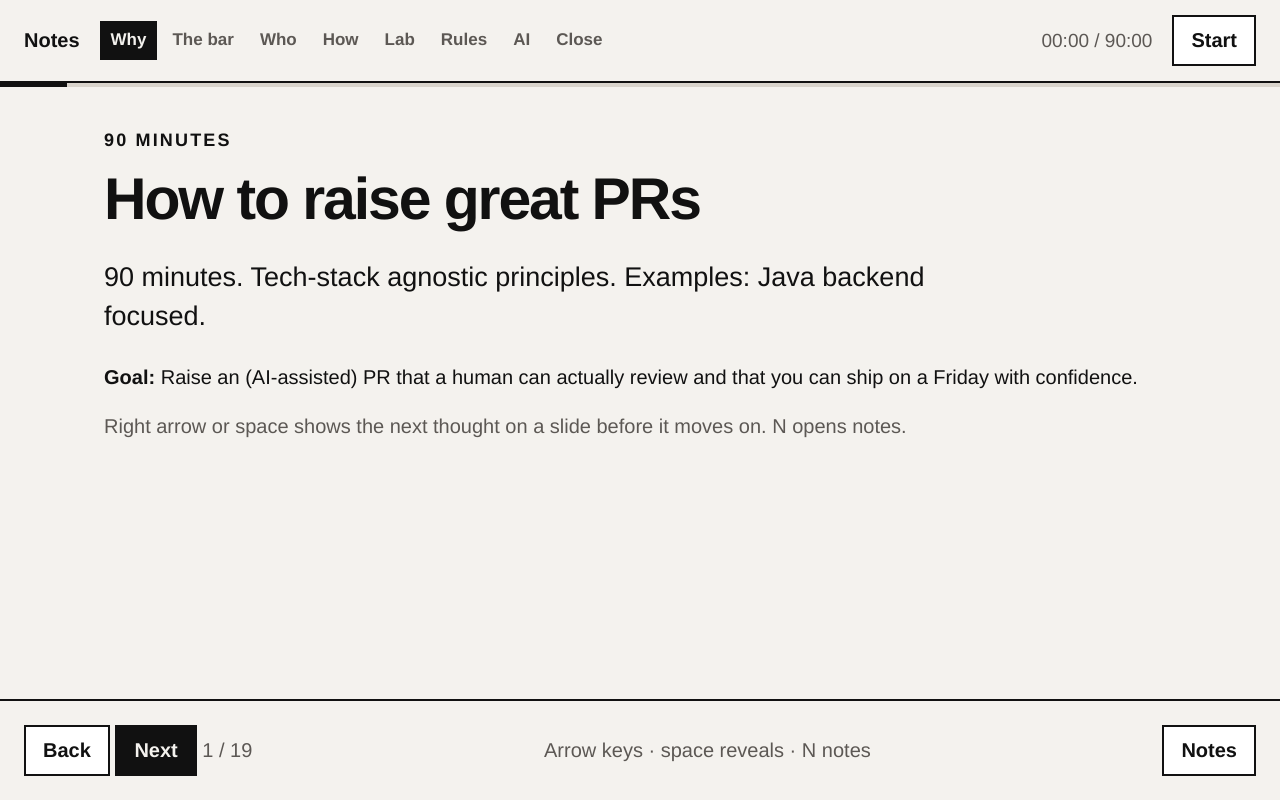
After one commit to atul-kumar-prajapati/pr-excellence-blueprint, a Spring Boot app: page /present.html in a window 1280 px wide. The commit adds this page. Run offline with Spring Boot 4, Linux system fonts and the light colour scheme.

Commit message:
docs: add Present on the notes page, same copy with slide reveals
Keep the notepad as the landing page. Present opens the session
flow with arrows and space, using the current notes text.

Co-authored-by: Cursor <cursoragent@cursor.com>

```diff
--- /dev/null
+++ b/src/main/resources/static/present.html
@@ -0,0 +1,327 @@
+<!DOCTYPE html>
+<html lang="en">
+<head>
+  <meta charset="UTF-8" />
+  <meta name="viewport" content="width=device-width, initial-scale=1" />
+  <title>How to raise great PRs · present</title>
+  <link rel="stylesheet" href="v2/css/session.css" />
+</head>
+<body>
+  <div class="frame">
+    <header class="topbar">
+      <a class="brand" href="notes.html">Notes</a>
+      <nav class="agenda" aria-label="Agenda">
+        <a href="#slide-1" data-segment="why">Why</a>
+        <a href="#slide-4" data-segment="bar">The bar</a>
+        <a href="#slide-7" data-segment="who">Who</a>
+        <a href="#slide-10" data-segment="anatomy">How</a>
+        <a href="#slide-13" data-segment="lab">Lab</a>
+        <a href="#slide-16" data-segment="principles">Rules</a>
+        <a href="#slide-17" data-segment="ai">AI</a>
+        <a href="#slide-18" data-segment="close">Close</a>
+      </nav>
+      <div class="clock" id="clock">00:00 / 90:00</div>
+      <button class="btn" id="toggle-clock">Start</button>
+    </header>
+    <div class="progress"><span id="progress-bar"></span></div>
+
+    <div class="layout">
+      <main class="stage">
+
+        <section class="slide" data-segment="why">
+          <p class="kicker">90 minutes</p>
+          <h1>How to raise great PRs</h1>
+          <p class="lead">90 minutes. Tech-stack agnostic principles. Examples: Java backend focused.</p>
+          <p><b>Goal:</b> Raise an (AI-assisted) PR that a human can actually review and that you can ship on a Friday with confidence.</p>
+          <p class="muted">Right arrow or space shows the next thought on a slide before it moves on. N opens notes.</p>
+        </section>
+
+        <section class="slide" data-segment="why">
+          <p class="kicker">1. Why this, now</p>
+          <h1>You used to raise maybe two PRs a week. With an agent, twenty is normal.</h1>
+          <div class="beat is-hidden card">Volume went up. The bar did not move.</div>
+          <div class="beat is-hidden card">In an enterprise, especially on Java, “it works” is not a PR.</div>
+          <div class="beat is-hidden card">It has to last. Stay fast. Stay compliant. Stay maintainable. Stay secure. Basically check the relevant NFRs.</div>
+          <div class="beat is-hidden card">Integrations need to hold. Other people will live with it, so you write for them. You do these today and build a reputation gradually.</div>
+        </section>
+
+        <section class="slide" data-segment="why">
+          <p class="kicker">2. We raised a 5,000-line PR. They said no.</p>
+          <h1>One PR. About five thousand lines.</h1>
+          <ul class="timeline">
+            <li class="beat is-hidden">They said: we cannot merge this.</li>
+            <li class="beat is-hidden">If it went in and failed, you would not even know what broke.</li>
+            <li class="beat is-hidden">They reminded us: CodeWalnut is supposed to be the small-PR shop. Reputation on the line.</li>
+            <li class="beat is-hidden">We split it that night. One around 2,000 lines. Several around 500. Then they signed off.</li>
+          </ul>
+          <p class="takeaway beat is-hidden">A big PR does not save time. It hides the break, and it burns the people who have to merge it.</p>
+        </section>
+
+        <section class="slide" data-segment="bar">
+          <p class="kicker">3. The sentence to remember</p>
+          <h1>A great PR makes the reviewer’s job easy, and is safe to release.</h1>
+          <p class="muted">Hit right arrow. We unpack that one piece at a time.</p>
+        </section>
+
+        <section class="slide" data-segment="bar">
+          <p class="kicker">What makes the reviewer’s job easy?</p>
+          <h1>They can finish it without guessing.</h1>
+          <div class="card">You followed the coding standards. Lint is already green. They are not here to argue about tabs.</div>
+          <div class="beat is-hidden card">You ran the tests, and the tests would fail if the change were wrong.</div>
+          <div class="beat is-hidden card">The Why is in the PR. They can see the purpose without opening Jira.</div>
+          <div class="beat is-hidden card">The production change is small enough to read. Tests can be longer than the code they protect. That is fine. A hard line-count on the whole PR is not the rule. Past a sitting’s worth of behavior change, people skim.</div>
+        </section>
+
+        <section class="slide" data-segment="bar">
+          <p class="kicker">What makes it safe to release?</p>
+          <h1>You already thought about Monday.</h1>
+          <div class="card">Logs and metrics so support can see what happened.</div>
+          <div class="beat is-hidden card">The product owner can tell it actually does what was asked, because you attached test evidence.</div>
+          <div class="beat is-hidden card">If we have to back out, we know how. Often that is just the previous build. Say so when it is more than that.</div>
+          <p class="takeaway beat is-hidden">To know it is safe to release, we have to know who gets hurt and the blast radius.</p>
+        </section>
+
+        <section class="slide" data-segment="who">
+          <p class="kicker">4. Who is this PR for</p>
+          <h1>The usual answer is “the reviewer.” That is not accurate in one sense.</h1>
+          <p class="lead">Not everyone reads your PR. A customer never opens GitHub. They feel the total on the ticket.</p>
+          <p>But there are different stakeholders, at different levels. Each person: why they care, and what they need from you.</p>
+          <p class="muted">Click a name on the next slide.</p>
+        </section>
+
+        <section class="slide" data-segment="who">
+          <p class="kicker">Why they care · what they need</p>
+          <h1>Pick a few. Do not rush all of them.</h1>
+          <div class="grid three">
+            <button type="button" class="who"><strong>Customer</strong><span class="hint muted"><small>Click</small></span><span class="need"><small>Wrong total, lost seat, leaked email. They need the behavior to be right.</small></span></button>
+            <button type="button" class="who"><strong>Product owner</strong><span class="hint muted"><small>Click</small></span><span class="need"><small>Shipped but not what we agreed. They need the acceptance check, with a test attached.</small></span></button>
+            <button type="button" class="who"><strong>Reviewer</strong><span class="hint muted"><small>Click</small></span><span class="need"><small>Asked to approve something they cannot finish. They need a Why they can read without opening Jira, a small behavior change, standards already run, a place to start.</small></span></button>
+            <button type="button" class="who"><strong>Tester</strong><span class="hint muted"><small>Click</small></span><span class="need"><small>Only the happy path was tried. They need failure cases, and an honest “not tested, because…”</small></span></button>
+            <button type="button" class="who"><strong>Frontend</strong><span class="hint muted"><small>Click</small></span><span class="need"><small>JSON field renamed, app breaks on deploy. They need the contract, examples, and a linked PR.</small></span></button>
+            <button type="button" class="who"><strong>Support</strong><span class="hint muted"><small>Click</small></span><span class="need"><small>It broke and the logs are noise. They need a correlation id, not a customer email.</small></span></button>
+            <button type="button" class="who"><strong>On-call / SRE</strong><span class="hint muted"><small>Click</small></span><span class="need"><small>Paged at 3 a.m. They need a rollback that is more than “revert the PR” if a migration already ran.</small></span></button>
+            <button type="button" class="who"><strong>DBA / data</strong><span class="hint muted"><small>Click</small></span><span class="need"><small>Table lock, or reports break. They need the migration plan in the PR.</small></span></button>
+            <button type="button" class="who"><strong>Other teams / clients</strong><span class="hint muted"><small>Click</small></span><span class="need"><small>Their integration died with no notice. They need compatibility, or a version they heard about.</small></span></button>
+            <button type="button" class="who"><strong>Future you</strong><span class="hint muted"><small>Click</small></span><span class="need"><small>Two years later, nobody knows why. They need the why in the PR, not only in Jira, and the ticket or ADR.</small></span></button>
+            <button type="button" class="who"><strong>CEO / security</strong><span class="hint muted"><small>Click</small></span><span class="need"><small>Incident with our name on it. They need authz at the boundary, no secrets, no personal data in logs.</small></span></button>
+            <button type="button" class="who"><strong>The next agent</strong><span class="hint muted"><small>Click</small></span><span class="need"><small>Stale markdown can be problematic. They need the docs updated with the change.</small></span></button>
+          </div>
+        </section>
+
+        <section class="slide" data-segment="who">
+          <p class="kicker">Same backend change, three asks</p>
+          <h1>Write the PR so those people are covered.</h1>
+          <div class="grid three">
+            <div class="card"><h2>Frontend</h2><p>Did you rename a field we already ship?</p></div>
+            <div class="card"><h2>On-call</h2><p>If this pages me, what do I actually do?</p></div>
+            <div class="card"><h2>Product owner</h2><p>Prove the Friday promo is 15%, not “tested locally.”</p></div>
+          </div>
+        </section>
+
+        <section class="slide" data-segment="anatomy">
+          <p class="kicker">5. Habits, then we open a PR</p>
+          <h1>Fill this list. Then open the lab.</h1>
+          <div class="grid two">
+            <div class="card"><strong>Title</strong><p>A stranger knows what changed.</p></div>
+            <div class="card"><strong>Why</strong><p>The reviewer can see the purpose without opening Jira. A ticket link is not a substitute.</p></div>
+            <div class="card"><strong>Tests</strong><p>They would fail if you reverted this.</p></div>
+            <div class="card"><strong>Size</strong><p>A human can review the behavior change. Tests may be longer. That is not a reason to skip them, or to treat a line-count as a hard cap.</p></div>
+            <div class="card"><strong>Non-functionals</strong><p>Durable, fast enough, compliant, observable.</p></div>
+            <div class="card"><strong>Lint</strong><p>Already run. Not a review comment.</p></div>
+            <div class="card"><strong>Evidence</strong><p>Show it, or say you did not run it, with a justified reason.</p></div>
+          </div>
+        </section>
+
+        <section class="slide" data-segment="anatomy">
+          <p class="kicker">Title, in practice · Why, in practice</p>
+          <h1>Say what happened. Then say why, without sending them to Jira.</h1>
+          <div class="grid two">
+            <div class="card">
+              <p><b>Title, tired:</b> “fix discount bug. Tested locally.”</p>
+              <p><b>Title, useful:</b> <code>fix(checkout): round promo discounts to 2dp using HALF_EVEN</code> (use Conventional Commits)</p>
+            </div>
+            <div class="beat is-hidden card">
+              <p><b>Why, tired:</b> “See Jira.”</p>
+              <p><b>Why, useful:</b> Product wants Friday 15% off checkout. Finance agreed 15% of the current booking total. This PR applies that at booking time.</p>
+            </div>
+          </div>
+        </section>
+
+        <section class="slide" data-segment="anatomy">
+          <p class="kicker">How ready is this PR to merge?</p>
+          <h1>Pick 1 to 5.</h1>
+          <div class="card">
+            <p><b>5</b> Merge now.</p>
+            <p><b>4</b> Small comments only. Safe after those.</p>
+            <p><b>3</b> Some risk. You wrote it in the PR. Not a blocker.</p>
+            <p><b>2</b> Must fix before merge.</p>
+            <p><b>1</b> Too big or the approach is wrong. Split it.</p>
+          </div>
+        </section>
+
+        <section class="slide" data-segment="lab">
+          <p class="kicker">6. Lab</p>
+          <h1>Open a real Java PR in this repo. Rank what you find. Give it a score.</h1>
+          <div class="grid two">
+            <div class="card">
+              <h2>Group A</h2>
+              <p><a href="https://github.com/atul-kumar-prajapati/pr-excellence-blueprint/pull/1">PR #1 — promo codes</a></p>
+              <p>The write-up looks finished. Read the money, the tests, and two requests at once on a Friday night.</p>
+            </div>
+            <div class="card">
+              <h2>Group B</h2>
+              <p><a href="https://github.com/atul-kumar-prajapati/pr-excellence-blueprint/pull/2">PR #2 — reservation extract</a></p>
+              <p>A tidy extract. The template says no behavior change. Read the deleted lines.</p>
+            </div>
+          </div>
+          <p class="takeaway">Green CI is not the same as safe. Read the deleted lines.</p>
+          <p class="muted">Architects: everyone on PR #2. The next two slides have the hunks if you stay in the browser. Click a line. Score 1 to 5.</p>
+        </section>
+
+        <section class="slide" data-segment="lab">
+          <div id="lab-a">
+            <p class="kicker">Group A</p>
+            <h1>feat(promo): apply percentage codes at checkout</h1>
+            <div class="grid two">
+              <div>
+                <div class="code">
+                  <header>PromoService.java</header>
+<pre><span class="diff-line add" data-issue data-theme="merge" data-severity="blocker">+ double discounted = total.doubleValue() - (total.doubleValue() * p.getPercentOff() / 100);
++ BigDecimal newTotal = new BigDecimal(discounted);</span>
+<span class="diff-line add" data-issue data-theme="merge" data-severity="major">+ if (newTotal.equals(BigDecimal.ZERO)) { newTotal = BigDecimal.ONE; }</span>
+<span class="diff-line add" data-issue data-theme="release" data-severity="major">+ if (p.getUsedCount() &lt; p.getMaxUses()) { p.setUsedCount(p.getUsedCount() + 1); }</span>
+<span class="diff-line add" data-issue data-theme="release" data-severity="major">+ } catch (Exception e) { return total; }</span></pre>
+                </div>
+                <div class="code" style="margin-top:.6rem">
+                  <header>PromoServiceTest.java</header>
+<pre><span class="diff-line add" data-issue data-theme="merge" data-severity="major">+ assertNotNull(result);</span>
+<span class="diff-line add">+ // second test calls applyPromo and asserts nothing</span></pre>
+                </div>
+                <div class="code" style="margin-top:.6rem">
+                  <header>promo table</header>
+<pre><span class="diff-line add" data-issue data-theme="release" data-severity="major">+ code VARCHAR(32) NOT NULL,   -- no UNIQUE</span></pre>
+                </div>
+              </div>
+              <div>
+                <div class="findings"></div>
+                <p class="score-readout muted">Your score: not set</p>
+                <p>
+                  <button class="btn" data-score="1">1</button>
+                  <button class="btn" data-score="2">2</button>
+                  <button class="btn" data-score="3">3</button>
+                  <button class="btn" data-score="4">4</button>
+                  <button class="btn" data-score="5">5</button>
+                </p>
+                <button class="btn solid" data-reveal>Show the expert read</button>
+                <div class="expert hidden card" style="margin-top:1rem"></div>
+              </div>
+            </div>
+          </div>
+        </section>
+
+        <section class="slide" data-segment="lab">
+          <div id="lab-b">
+            <p class="kicker">Group B</p>
+            <h1>refactor(booking): extract SeatReservationService</h1>
+            <div class="grid two">
+              <div>
+                <div class="code">
+                  <header>SeatReservationService.java</header>
+<pre><span class="diff-line add" data-issue data-theme="merge" data-severity="major">+ log.info("Reserving seats {} for {} &lt;{}&gt;", ids, name, email);</span>
+<span class="diff-line add" data-issue data-theme="release" data-severity="blocker">+ @Transactional
++ private Booking holdSeats(...) {</span>
+<span class="diff-line del" data-issue data-theme="release" data-severity="major">- List&lt;Seat&gt; seats = seatRepository.findAllByIdForUpdate(ids);</span>
+<span class="diff-line add">+ List&lt;Seat&gt; seats = seatRepository.findAllById(ids);</span>
+<span class="diff-line del" data-issue data-theme="release" data-severity="blocker">- paymentClient.charge(userId, total, booking.idempotencyKey());</span>
+<span class="diff-line add">+ return paymentClient.charge(userId, total); // retried up to 3 times</span></pre>
+                </div>
+                <div class="code" style="margin-top:.6rem">
+                  <header>Controller, JSON, SQL</header>
+<pre><span class="diff-line del" data-issue data-theme="merge" data-severity="blocker">- return bookingService.findForUser(bookingId, user.id());</span>
+<span class="diff-line add">+ return bookingService.findById(bookingId);</span>
+<span class="diff-line del" data-issue data-theme="release" data-severity="blocker">- List&lt;String&gt; seatNumbers,</span>
+<span class="diff-line add">+ List&lt;String&gt; seats,</span>
+<span class="diff-line add" data-issue data-theme="release" data-severity="blocker">+ ALTER TABLE booking ADD COLUMN payment_reference VARCHAR(64) NOT NULL;</span></pre>
+                </div>
+              </div>
+              <div>
+                <div class="findings"></div>
+                <p class="score-readout muted">Your score: not set</p>
+                <p>
+                  <button class="btn" data-score="1">1</button>
+                  <button class="btn" data-score="2">2</button>
+                  <button class="btn" data-score="3">3</button>
+                  <button class="btn" data-score="4">4</button>
+                  <button class="btn" data-score="5">5</button>
+                </p>
+                <button class="btn solid" data-reveal>Show the expert read</button>
+                <div class="expert hidden card" style="margin-top:1rem"></div>
+              </div>
+            </div>
+          </div>
+        </section>
+
+        <section class="slide" data-segment="principles">
+          <p class="kicker">7. Five rules we will not drop</p>
+          <h1>Hold these after the lab.</h1>
+          <div class="grid two">
+            <div class="card"><h2>One purpose per PR</h2><p>If you need “and” in the title, split it.</p></div>
+            <div class="card"><h2>No claim without evidence</h2><p>If you say you tested it, show the test. “Tested locally” should not be the norm.</p></div>
+            <div class="card"><h2>You own what you approve</h2><p>Read the deleted lines. Do not stamp LGTM on a skim.</p></div>
+            <div class="card"><h2>Keep it small enough to review</h2><p>Judge the behavior change, not a raw line-count. Tests can be longer. If they need twenty minutes of scrolling through mixed unrelated files, they will skim.</p></div>
+            <div class="card"><h2>Know who gets hurt if this is wrong</h2><p>Reviewer is one. Product, support, the API consumer, the person on call are others. Cover them in the PR.</p></div>
+          </div>
+        </section>
+
+        <section class="slide" data-segment="ai">
+          <p class="kicker">8. Agents</p>
+          <h1>Use the agent. You still own every line.</h1>
+          <div class="grid two">
+            <div class="card">Ask it to draft the title and the Why from the diff. Check the Why stands alone without Jira, and that it did not invent work the ticket never asked for.</div>
+            <div class="card">Ask it to review against the checklist and suggest a 1 to 5. You keep the number.</div>
+            <div class="card">It will happily write a test that asserts nothing, or put <code>@Transactional</code> on a private method. That compiles. It is still wrong.</div>
+            <div class="card">Do not paste secrets or customer data into a prompt. Say in the PR when an agent helped.</div>
+          </div>
+        </section>
+
+        <section class="slide" data-segment="close">
+          <p class="kicker">9. Before you go</p>
+          <h1>One thing you will do as an author. One as a reviewer.</h1>
+          <p class="lead">Specific enough that someone could check next month.</p>
+          <div class="grid two">
+            <div class="card"><label>As an author I will<textarea placeholder="e.g. write the Why so nobody has to open Jira"></textarea></label></div>
+            <div class="card"><label>As a reviewer I will<textarea placeholder="e.g. read the deleted lines first"></textarea></label></div>
+          </div>
+        </section>
+
+        <section class="slide" data-segment="close">
+          <p class="kicker">Take this home</p>
+          <h1>Agree the template. Use it on the next PR.</h1>
+          <div class="grid two">
+            <div class="card">Put it in <span class="mono">.github/pull_request_template.md</span></div>
+            <div class="card">Run the self-review prompt before you ping a human.</div>
+            <div class="card">Look again in a few weeks: PR size, time to first review, rework.</div>
+          </div>
+          <p class="takeaway">Session outcome: Easy to review. Safe to release.</p>
+          <p><a class="cta" href="notes.html">Back to notes</a></p>
+        </section>
+      </main>
+      <aside class="notes" id="notes">
+        <p class="kicker">Notes · N</p>
+        <div id="notes-body"></div>
+      </aside>
+    </div>
+
+    <footer class="footer">
+      <div>
+        <button class="btn" id="prev">Back</button>
+        <button class="btn solid" id="next">Next</button>
+        <span class="muted" id="counter">1 / 20</span>
+      </div>
+      <p class="muted">Arrow keys · space reveals · N notes</p>
+      <button class="btn" id="toggle-notes">Notes</button>
+    </footer>
+  </div>
+  <script src="v2/js/session.js"></script>
+</body>
+</html>
```
Also changed, not shown: src/main/resources/static/notes.html (+8 -0 lines), .github/workflows/pages.yml.
